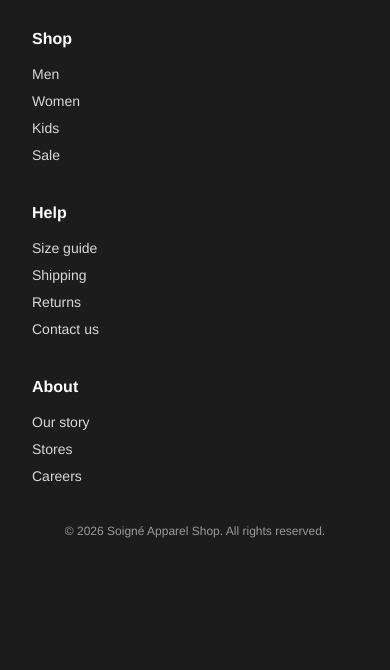
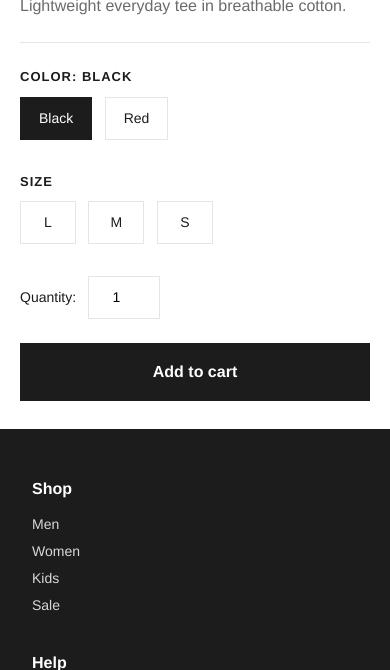
Before and after one commit to brianeval/Soigne-Apparel-Shop, a PHP site: page /product.php?id=1 in a window 390 px wide. Shown: the part 817-1487 px from the top of the page. Before the commit the page ends 1355 px from the top, so only its background shows below. Run offline with PHP 8.4, Linux system fonts and the light colour scheme; data comes from the database, SQL or seed files in the repository.

Commit message:
added product style

```diff
--- a/includes/header.php
+++ b/includes/header.php
@@ -19,6 +19,9 @@ if (!isset($page_title)) {
   <meta name="viewport" content="width=device-width, initial-scale=1">
   <title><?php echo ($page_title); ?></title>
   <link rel="stylesheet" href="styles/homepage.css">
+  <?php if (isset($extra_css)) { ?>
+    <link rel="stylesheet" href="styles/<?php echo $extra_css; ?>?v=<?php echo time(); ?>">
+  <?php } ?>
 </head>
 <body>
 
--- a/index.php
+++ b/index.php
@@ -35,9 +35,9 @@
         <a href="#">View all</a>
       </div>
       <div class="product-row">
-        <?php while ($p = mysqli_fetch_assoc($result)) { ?>
+        <?php while ($p = mysqli_fetch_assoc($result)) {
 
-          <?php
+
           // Get the first color's image of this product
           $q2 = "SELECT image FROM product_colors WHERE product_id = ? LIMIT 1";
           $stmt = mysqli_prepare($conn, $q2);
--- a/product.php
+++ b/product.php
@@ -44,12 +44,15 @@ $variants = mysqli_fetch_all(mysqli_stmt_get_result($stmt), MYSQLI_ASSOC);
 
 // Page title, then the header
 $page_title = $product['name'] . " | Soigné";
+$extra_css = "product.css";
 include('includes/header.php');
 ?>
 
 <div class="product-page">
 
-  <img src="images/<?php echo ($selected['image']); ?>" alt="">
+  <div class="product-photo">
+    <img src="images/<?php echo ($selected['image']); ?>" alt="">
+  </div>
 
   <div class="product-info">
     <h1><?php echo ($product['name']); ?></h1>
--- /dev/null
+++ b/styles/product.css
@@ -0,0 +1,151 @@
+/* =========================
+   Product page only
+   (colors come from homepage.css)
+   ========================= */
+
+.product-page {
+  display: grid;
+  grid-template-columns: 1fr 1fr;
+  gap: 56px;
+  max-width: 1100px;
+  margin: 0 auto;
+  padding: 56px 32px;
+}
+
+/* Photo box: grey until the image loads */
+.product-photo {
+  aspect-ratio: 3 / 4;
+  background: var(--stone);
+}
+
+.product-photo img {
+  width: 100%;
+  height: 100%;
+  object-fit: cover;
+  display: block;
+}
+
+/* Details column */
+.product-info {
+  align-self: start;
+  position: sticky;
+  top: 90px;
+}
+
+.product-info h1 {
+  font-size: 34px;
+  line-height: 1.15;
+  letter-spacing: -0.5px;
+  margin-bottom: 10px;
+}
+
+.product-info .price {
+  font-size: 22px;
+  margin-bottom: 16px;
+}
+
+.product-info .desc {
+  color: var(--muted);
+  max-width: 48ch;
+  padding-bottom: 24px;
+  border-bottom: 1px solid var(--line);
+}
+
+.product-info h3 {
+  font-size: 13px;
+  text-transform: uppercase;
+  letter-spacing: 1px;
+  margin: 24px 0 10px;
+}
+
+/* Color choices */
+.color-options a {
+  display: inline-block;
+  padding: 10px 18px;
+  margin: 0 8px 8px 0;
+  border: 1px solid var(--line);
+  font-size: 14px;
+}
+
+.color-options a:hover {
+  border-color: var(--ink);
+}
+
+.color-options a.active {
+  border-color: var(--ink);
+  background: var(--ink);
+  color: #fff;
+}
+
+/* Size choices */
+.size-options label {
+  display: inline-block;
+  min-width: 56px;
+  padding: 10px 16px;
+  margin: 0 8px 8px 0;
+  border: 1px solid var(--line);
+  text-align: center;
+  font-size: 14px;
+  cursor: pointer;
+}
+
+.size-options label:hover {
+  border-color: var(--ink);
+}
+
+.size-options input {
+  position: absolute;
+  opacity: 0;
+  pointer-events: none;
+}
+
+.size-options label:has(input:checked) {
+  background: var(--ink);
+  border-color: var(--ink);
+  color: #fff;
+}
+
+.size-options label:has(input:disabled) {
+  color: var(--muted);
+  background: var(--stone);
+  text-decoration: line-through;
+  cursor: not-allowed;
+}
+
+/* Quantity and button */
+.qty {
+  margin: 24px 0;
+  font-size: 14px;
+}
+
+.qty input {
+  width: 72px;
+  margin-left: 8px;
+  padding: 10px;
+  border: 1px solid var(--line);
+  font: inherit;
+  text-align: center;
+}
+
+.product-info .btn {
+  width: 100%;
+  padding: 16px;
+  font-size: 16px;
+}
+
+/* Phones */
+@media (max-width: 960px) {
+  .product-page {
+    grid-template-columns: 1fr;
+    gap: 28px;
+    padding: 28px 20px;
+  }
+
+  .product-info {
+    position: static;
+  }
+
+  .product-info h1 {
+    font-size: 28px;
+  }
+}
```
Also changed, not shown: styles/homepage.css (line endings or trailing spaces).
